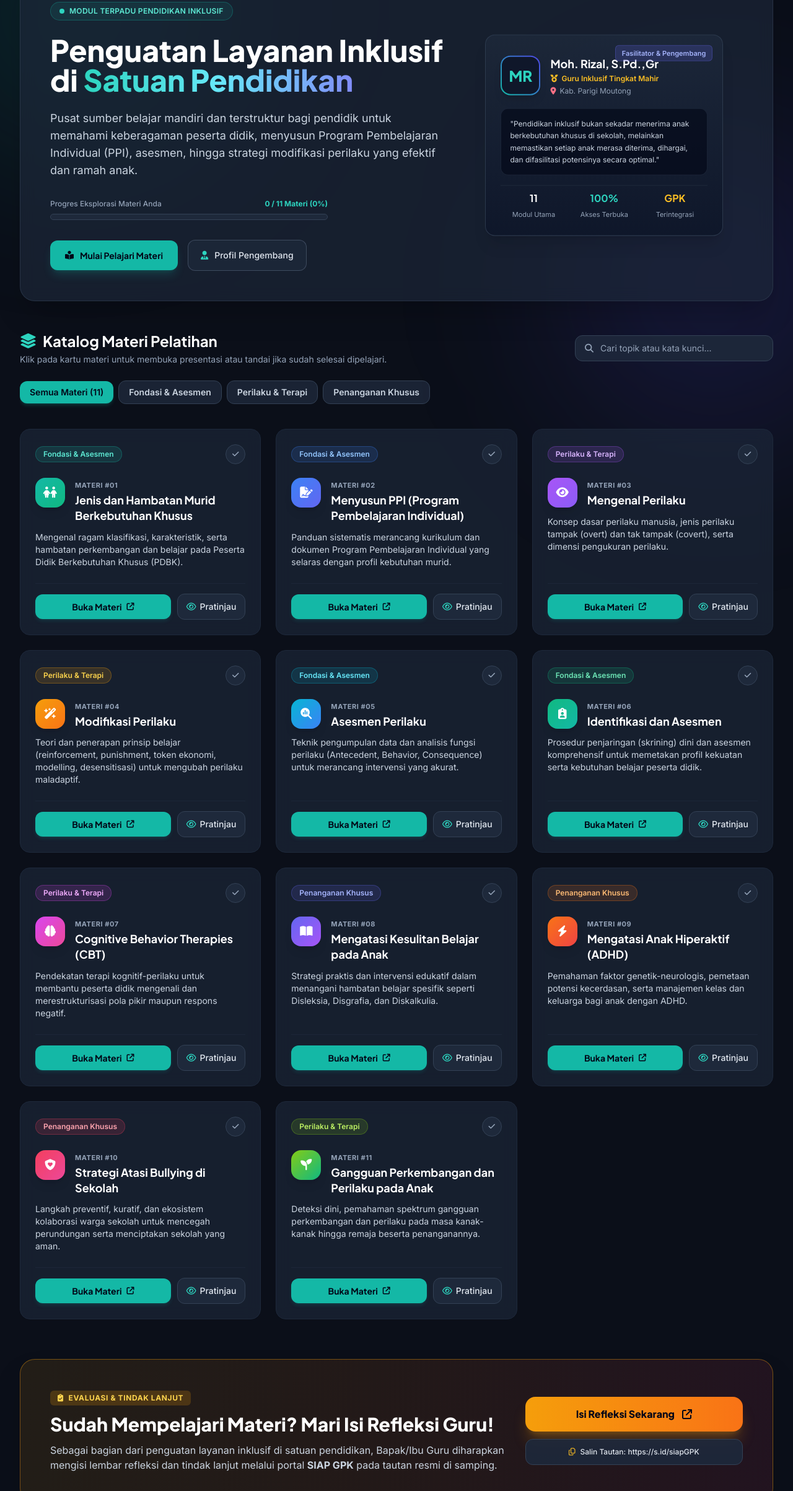
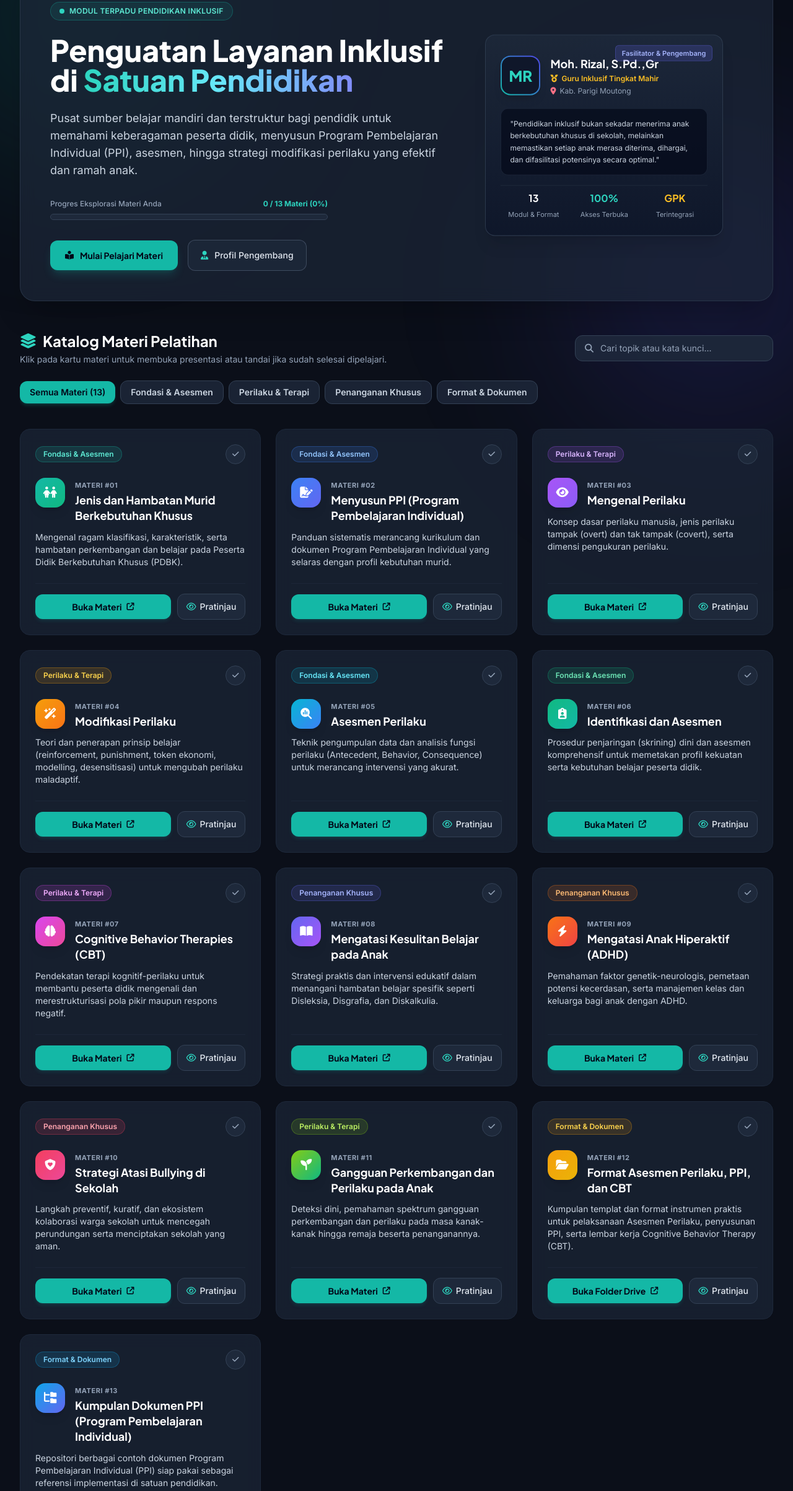
Before and after one commit to mohrizal800-design/layananinklusif, a plain HTML site: page index.html in a window 1280 px wide. Shown: the part 160-2566 px from the top of the page at 62% size. Drawn offline with nearby package versions, Linux system fonts and the light colour scheme.

Commit message:
Update index.html

```diff
--- a/index.html
+++ b/index.html
@@ -175,7 +175,7 @@
                     <div class="pt-2 max-w-md">
                         <div class="flex justify-between text-xs font-medium text-slate-400 mb-2">
                             <span>Progres Eksplorasi Materi Anda</span>
-                            <span id="progressText" class="text-teal-400 font-bold">0 / 11 Materi (0%)</span>
+                            <span id="progressText" class="text-teal-400 font-bold">0 / 13 Materi (0%)</span>
                         </div>
                         <div class="w-full h-2.5 bg-slate-800 rounded-full overflow-hidden p-0.5 border border-slate-700">
                             <div id="progressBar" class="h-full bg-gradient-to-r from-teal-500 to-indigo-500 rounded-full transition-all duration-500" style="width: 0%"></div>
@@ -221,8 +221,8 @@
                         </div>
                         <div class="grid grid-cols-3 gap-2 text-center pt-2 border-t border-slate-800">
                             <div>
-                                <span class="block font-heading font-bold text-base text-white">11</span>
-                                <span class="text-[11px] text-slate-400">Modul Utama</span>
+                                <span class="block font-heading font-bold text-base text-white">13</span>
+                                <span class="text-[11px] text-slate-400">Modul &amp; Format</span>
                             </div>
                             <div>
                                 <span class="block font-heading font-bold text-base text-teal-400">100%</span>
@@ -259,16 +259,19 @@
             <!-- Tombol Filter Kategori -->
             <div class="flex items-center gap-2 overflow-x-auto pb-2 scrollbar-none" id="categoryTabs">
                 <button onclick="setCategory('Semua')" onmouseenter="playHoverSound()" class="cat-btn active px-4 py-2 rounded-xl text-xs sm:text-sm font-semibold transition-all whitespace-nowrap bg-teal-500 text-slate-950 shadow-md shadow-teal-500/20">
-                    Semua Materi (11)
+                    Semua Materi (13)
                 </button>
                 <button onclick="setCategory('Fondasi & Asesmen')" onmouseenter="playHoverSound()" class="cat-btn px-4 py-2 rounded-xl text-xs sm:text-sm font-semibold transition-all whitespace-nowrap bg-slate-800/80 text-slate-300 hover:bg-slate-700 border border-slate-700">
-                    Fondasi & Asesmen
+                    Fondasi &amp; Asesmen
                 </button>
                 <button onclick="setCategory('Perilaku & Terapi')" onmouseenter="playHoverSound()" class="cat-btn px-4 py-2 rounded-xl text-xs sm:text-sm font-semibold transition-all whitespace-nowrap bg-slate-800/80 text-slate-300 hover:bg-slate-700 border border-slate-700">
-                    Perilaku & Terapi
+                    Perilaku &amp; Terapi
                 </button>
                 <button onclick="setCategory('Penanganan Khusus')" onmouseenter="playHoverSound()" class="cat-btn px-4 py-2 rounded-xl text-xs sm:text-sm font-semibold transition-all whitespace-nowrap bg-slate-800/80 text-slate-300 hover:bg-slate-700 border border-slate-700">
                     Penanganan Khusus
+                </button>
+                <button onclick="setCategory('Format & Dokumen')" onmouseenter="playHoverSound()" class="cat-btn px-4 py-2 rounded-xl text-xs sm:text-sm font-semibold transition-all whitespace-nowrap bg-slate-800/80 text-slate-300 hover:bg-slate-700 border border-slate-700">
+                    Format &amp; Dokumen
                 </button>
             </div>
         </section>
@@ -540,6 +543,30 @@
                 desc: "Deteksi dini, pemahaman spektrum gangguan perkembangan dan perilaku pada masa kanak-kanak hingga remaja beserta penanganannya.",
                 docId: "1RslLy4tltRUa4B1bKd0plYiJYX6MuN6m",
                 url: "https://docs.google.com/presentation/d/1RslLy4tltRUa4B1bKd0plYiJYX6MuN6m/edit?usp=drive_link&ouid=109349127435393462591&rtpof=true&sd=true"
+            },
+            {
+                id: 12,
+                title: "Format Asesmen Perilaku, PPI, dan CBT",
+                category: "Format & Dokumen",
+                icon: "fa-folder-open",
+                color: "from-amber-500 to-yellow-500",
+                badgeColor: "text-amber-300 bg-amber-500/15 border-amber-500/30",
+                desc: "Kumpulan templat dan format instrumen praktis untuk pelaksanaan Asesmen Perilaku, penyusunan PPI, serta lembar kerja Cognitive Behavior Therapy (CBT).",
+                isFolder: true,
+                folderId: "1qiEYrGW7rOntpzcIwF5gBFXVB5ljVFGZ",
+                url: "https://drive.google.com/drive/folders/1qiEYrGW7rOntpzcIwF5gBFXVB5ljVFGZ?usp=drive_link"
+            },
+            {
+                id: 13,
+                title: "Kumpulan Dokumen PPI (Program Pembelajaran Individual)",
+                category: "Format & Dokumen",
+                icon: "fa-folder-tree",
+                color: "from-sky-500 to-indigo-500",
+                badgeColor: "text-sky-300 bg-sky-500/15 border-sky-500/30",
+                desc: "Repositori berbagai contoh dokumen Program Pembelajaran Individual (PPI) siap pakai sebagai referensi implementasi di satuan pendidikan.",
+                isFolder: true,
+                folderId: "1sG5_cm1ONzPUReqeMqrAf71cjnRuiWr6",
+                url: "https://drive.google.com/drive/folders/1sG5_cm1ONzPUReqeMqrAf71cjnRuiWr6"
             }
         ];
 
@@ -732,10 +759,10 @@
                     <!-- Tombol Aksi -->
                     <div class="pt-4 border-t border-slate-800/80 flex items-center gap-2.5">
                         <a href="${item.url}" target="_blank" rel="noopener noreferrer" onclick="handleOpenMaterial(${item.id})" class="flex-1 py-2.5 px-4 rounded-xl bg-teal-500 hover:bg-teal-400 text-slate-950 font-heading font-bold text-xs sm:text-sm text-center flex items-center justify-center gap-2 shadow-md shadow-teal-500/15 transition-all">
-                            <span>Buka Materi</span>
+                            <span>${item.isFolder ? 'Buka Folder Drive' : 'Buka Materi'}</span>
                             <i class="fa-solid fa-arrow-up-right-from-square text-xs"></i>
                         </a>
-                        <button onclick="openPreviewModal(${item.id})" class="py-2.5 px-3.5 rounded-xl bg-slate-800 hover:bg-slate-700 text-slate-200 border border-slate-700 text-xs sm:text-sm font-medium flex items-center justify-center gap-1.5 transition-all" title="Pratinjau Slide di Dalam Web">
+                        <button onclick="openPreviewModal(${item.id})" class="py-2.5 px-3.5 rounded-xl bg-slate-800 hover:bg-slate-700 text-slate-200 border border-slate-700 text-xs sm:text-sm font-medium flex items-center justify-center gap-1.5 transition-all" title="${item.isFolder ? 'Pratinjau Isi Folder di Dalam Web' : 'Pratinjau Slide di Dalam Web'}">
                             <i class="fa-regular fa-eye text-teal-400"></i>
                             <span class="hidden sm:inline">Pratinjau</span>
                         </button>
@@ -823,8 +850,10 @@
             document.getElementById('modalExternalLink').href = item.url;
             document.getElementById('iframeLoader').classList.remove('hidden');
 
-            // Gunakan URL pratinjau Google Drive/Slides
-            const previewUrl = `https://docs.google.com/presentation/d/${item.docId}/preview`;
+            // Gunakan URL pratinjau Google Drive Folder atau Google Slides
+            const previewUrl = item.isFolder
+                ? `https://drive.google.com/embeddedfolderview?id=${item.folderId}#list`
+                : `https://docs.google.com/presentation/d/${item.docId}/preview`;
             document.getElementById('slideIframe').src = previewUrl;
 
             const markBtn = document.getElementById('modalMarkBtn');
```
